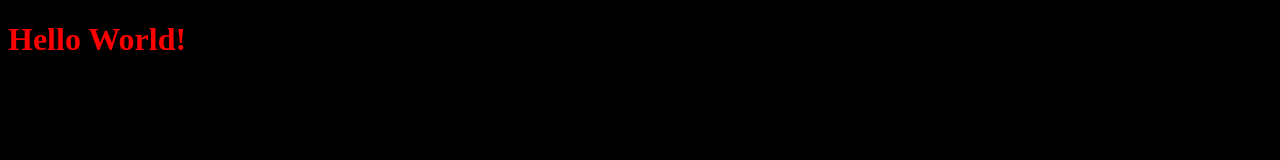
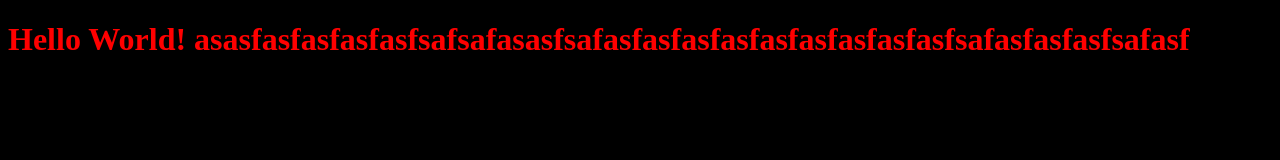
Before and after one commit to Rafayasad/Check, a plain HTML site: page index.html in a window 1280 px wide. Drawn offline with Linux system fonts and the light colour scheme.

Commit message:
25/02/2020

```diff
--- a/index.html
+++ b/index.html
@@ -8,6 +8,6 @@
     <script src="./function.js"></script>
 </head>
 <body>
-    <h1>Hello World!</h1>
+    <h1>Hello World! asasfasfasfasfasfsafsafasasfsafasfasfasfasfasfasfasfasfasfsafasfasfasfsafasf</h1>
 </body>
 </html>
```
